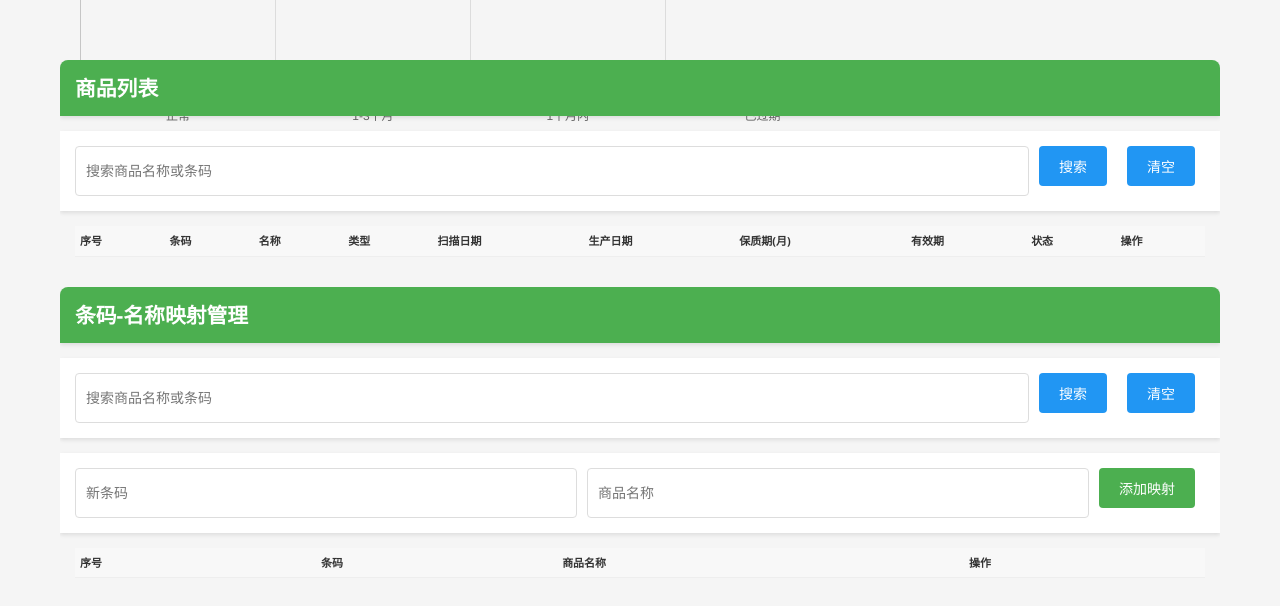
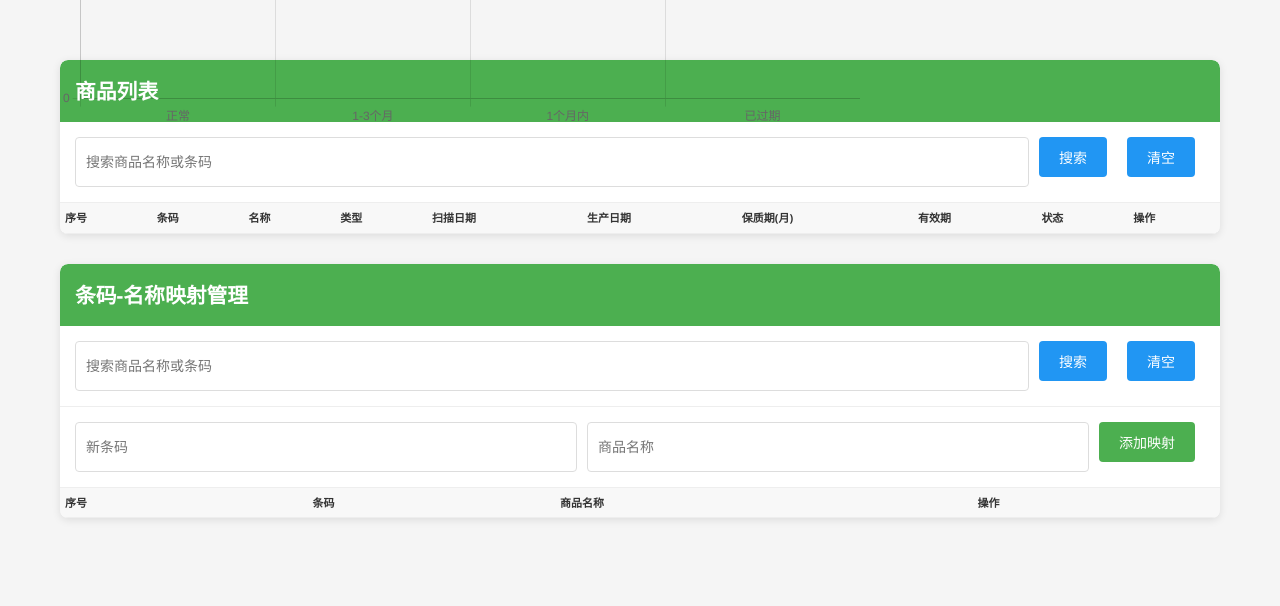
Before and after one commit to halcyon0207/my-trae_projects, a plain HTML site: page index.html in a window 1280 px wide. Shown: the part 963-1569 px from the top of the page. After the commit the page ends 1531 px from the top, so only its background shows below. Drawn offline with nearby package versions, Linux system fonts and the light colour scheme.

Commit message:
重新设计列表结构，将标题、搜索框和控制区域放在滚动区域外，确保固定元素正常显示

```diff
--- a/index.html
+++ b/index.html
@@ -70,6 +70,7 @@
                     <button id="productSearchBtn" class="btn btn-secondary">搜索</button>
                     <button id="productClearSearchBtn" class="btn btn-secondary">清空</button>
                 </div>
+                <div class="scrollable-content">
                     <table id="productTable">
                         <thead>
                             <tr>
@@ -89,6 +90,7 @@
                             <!-- 商品数据将通过JavaScript动态添加 -->
                         </tbody>
                     </table>
+                </div>
             </section>
 
             <!-- 商品条码映射管理 -->
@@ -104,6 +106,7 @@
                     <input type="text" id="newProductName" placeholder="商品名称">
                     <button id="addMappingBtn" class="btn btn-primary">添加映射</button>
                 </div>
+                <div class="scrollable-content">
                     <table id="mappingTable">
                         <thead>
                             <tr>
@@ -117,6 +120,7 @@
                             <!-- 映射数据将通过JavaScript动态添加 -->
                         </tbody>
                     </table>
+                </div>
             </section>
         </main>
     </div>
--- a/styles.css
+++ b/styles.css
@@ -147,57 +147,50 @@
 }
 
 /* 表格样式 */
+/* 重新设计列表结构，将固定元素放在滚动区域外 */
 .list-section, .mapping-section {
-    overflow-x: auto;
-    max-height: 600px;
-    overflow-y: auto;
-    position: relative;
     margin-bottom: 30px;
+    border-radius: 8px;
+    box-shadow: 0 2px 8px rgba(0,0,0,0.1);
+    overflow: hidden;
+    background-color: white;
 }
 
-/* 固定列表标题 */
+/* 列表标题 */
 .list-section h2,
 .mapping-section h2 {
-    position: sticky;
-    top: 0;
-    z-index: 30;
     background-color: #4CAF50;
     color: white;
-    padding: 12px 15px;
-    margin: 0 -15px 15px -15px;
+    padding: 15px;
+    margin: 0;
+    font-size: 1.3rem;
     border-radius: 8px 8px 0 0;
-    font-size: 1.3rem;
-    box-shadow: 0 2px 4px rgba(0,0,0,0.1);
 }
 
 /* 固定搜索框和控制区域 */
 .list-section .search-controls,
 .mapping-section .search-controls,
 .mapping-section .mapping-controls {
-    position: sticky;
-    top: 60px;
-    z-index: 20;
+    padding: 15px;
+    margin: 0;
+    border-bottom: 1px solid #eee;
     background-color: white;
-    padding: 15px;
-    margin: 0 -15px 15px -15px;
-    box-shadow: 0 2px 4px rgba(0,0,0,0.1);
 }
 
-/* 调整表格上方的间距，避免被固定元素遮挡 */
-.list-section, .mapping-section {
-    padding: 0 15px;
+/* 滚动内容区域 */
+.list-section .scrollable-content,
+.mapping-section .scrollable-content {
+    overflow-x: auto;
+    max-height: 400px;
+    overflow-y: auto;
 }
 
+/* 表格样式 */
 .list-section table,
 .mapping-section table {
-    margin-top: 0;
     width: 100%;
-}
-
-table {
     border-collapse: collapse;
     font-size: 12px;
-    border-spacing: 0;
 }
 
 th, td {
@@ -214,8 +207,8 @@
     color: #333;
     font-size: 11px;
     position: sticky;
-    top: 120px;
-    z-index: 15;
+    top: 0;
+    z-index: 10;
     box-shadow: 0 2px 2px -1px rgba(0,0,0,0.1);
 }
 
```
Lines whose indentation alone changed are shown as unchanged.
